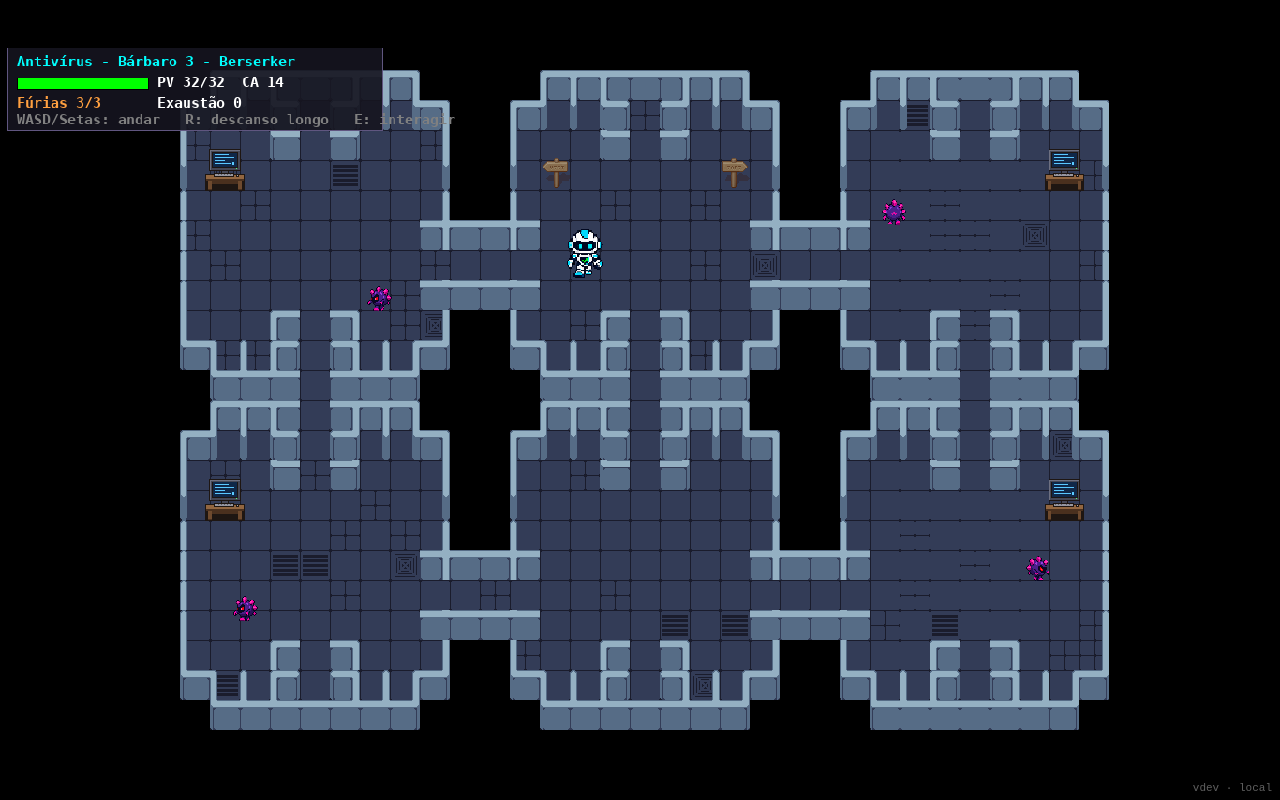
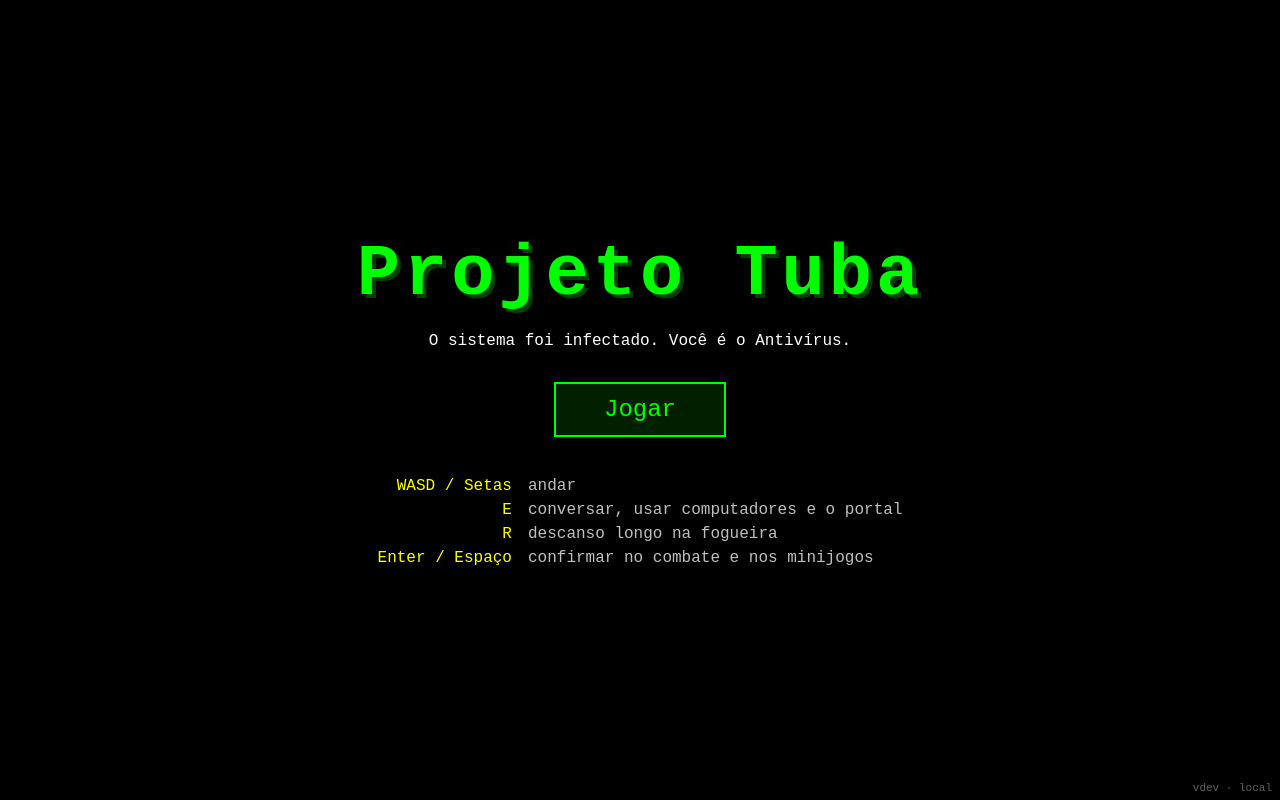
Before and after one commit to Cassian0S0ares/JOGOHTML, a website: page index.html in a window 1280 px wide. Drawn offline with Linux system fonts and the light colour scheme; animation ran at ten frames a second.

Commit message:
feat: menu inicial com o botão Jogar e os controles
O jogo só começa depois do menu (Enter, Espaço, E ou clique). O GDD ganha a tela do menu e o smoke E2E passa por ele antes de cada cenário.

```diff
--- a/index.html
+++ b/index.html
@@ -10,6 +10,17 @@
     <main id="screen">
         <canvas id="game" width="1366" height="768" tabindex="0"></canvas>
         <div id="loading">Carregando...</div>
+        <section id="menu" hidden>
+            <h1>Projeto Tuba</h1>
+            <p>O sistema foi infectado. Você é o Antivírus.</p>
+            <button id="jogar" type="button">Jogar</button>
+            <dl>
+                <dt>WASD / Setas</dt><dd>andar</dd>
+                <dt>E</dt><dd>conversar, usar computadores e o portal</dd>
+                <dt>R</dt><dd>descanso longo na fogueira</dd>
+                <dt>Enter / Espaço</dt><dd>confirmar no combate e nos minijogos</dd>
+            </dl>
+        </section>
         <div id="versao"></div>
     </main>
 
--- a/js/main.js
+++ b/js/main.js
@@ -83,12 +83,32 @@ function frame(time)
 
 document.getElementById('versao').textContent = 'v' + GAME_VERSION.versao + ' · ' + GAME_VERSION.sha;
 
+/// Menu inicial (HTML por cima do canvas): o loop só começa quando o jogador aperta Jogar
+function menu_open()
+{
+    const menu = document.getElementById('menu');
+    const start = () =>
+    {
+        window.removeEventListener('keydown', on_key);
+        menu.remove();
+        input.queued.clear();   // o Enter que abriu o jogo não vale como ação no primeiro quadro
+        canvas.focus();
+        room_load(GAME_DATA.room_order[0]);
+        requestAnimationFrame(frame);
+    };
+    // O motor bloqueia o Enter (preventDefault), então o botão não recebe o clique pelo teclado
+    const on_key = (e) => { if (['Enter', 'NumpadEnter', 'Space', 'KeyE'].includes(e.code)) start(); };
+
+    menu.hidden = false;
+    document.getElementById('jogar').addEventListener('click', start);
+    window.addEventListener('keydown', on_key);
+}
+
 load_sprites()
     .then(() =>
     {
         document.getElementById('loading').remove();
-        room_load(GAME_DATA.room_order[0]);
-        requestAnimationFrame(frame);
+        menu_open();
     })
     .catch((error) =>
     {
--- a/style.css
+++ b/style.css
@@ -39,3 +39,50 @@ body {
     font: 11px monospace;
     pointer-events: none;
 }
+
+/* Menu inicial, por cima do canvas ainda preto */
+#menu {
+    position: absolute;
+    display: flex;
+    flex-direction: column;
+    align-items: center;
+    gap: 16px;
+    color: #c0c0c0;
+    font: 16px monospace;
+    text-align: center;
+}
+
+#menu[hidden] { display: none; }
+
+#menu h1 {
+    margin: 0;
+    color: #00ff00;
+    font-size: clamp(32px, 7vw, 72px);
+    letter-spacing: 4px;
+    text-shadow: 4px 4px 0 #004000;
+}
+
+#menu p { margin: 0 0 16px; color: #fff; }
+
+#jogar {
+    padding: 12px 48px;
+    border: 2px solid #00ff00;
+    background: #002000;
+    color: #00ff00;
+    font: 24px monospace;
+    cursor: pointer;
+}
+
+#jogar:hover,
+#jogar:focus-visible { background: #00ff00; color: #000; outline: none; }
+
+#menu dl {
+    display: grid;
+    grid-template-columns: auto auto;
+    gap: 6px 16px;
+    margin: 24px 0 0;
+    text-align: left;
+}
+
+#menu dt { color: #ffff00; text-align: right; }
+#menu dd { margin: 0; }
```
Also changed, not shown: docs/gdd.md (+4 -3 lines), tests/e2e/smoke.spec.js (+31 -12 lines), CHANGELOG.md, docs/img/tela-menu.png (added).
